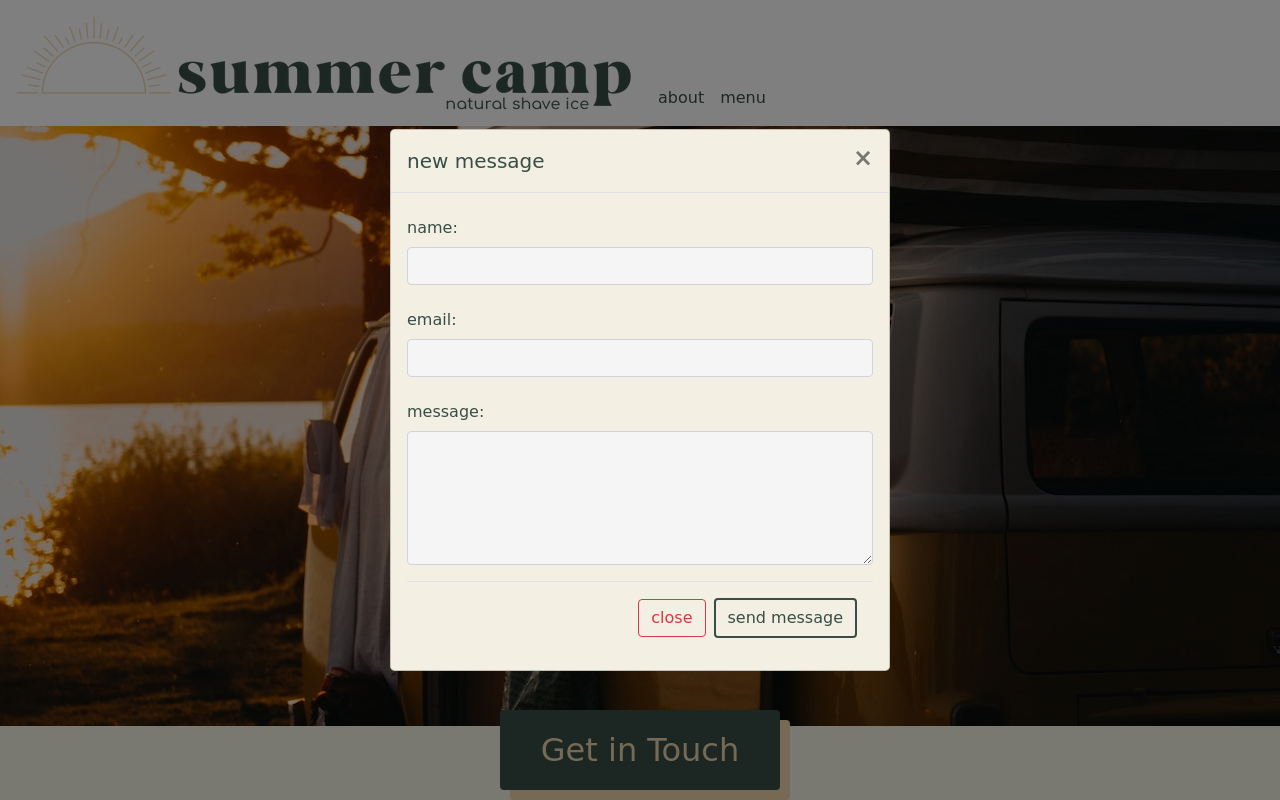
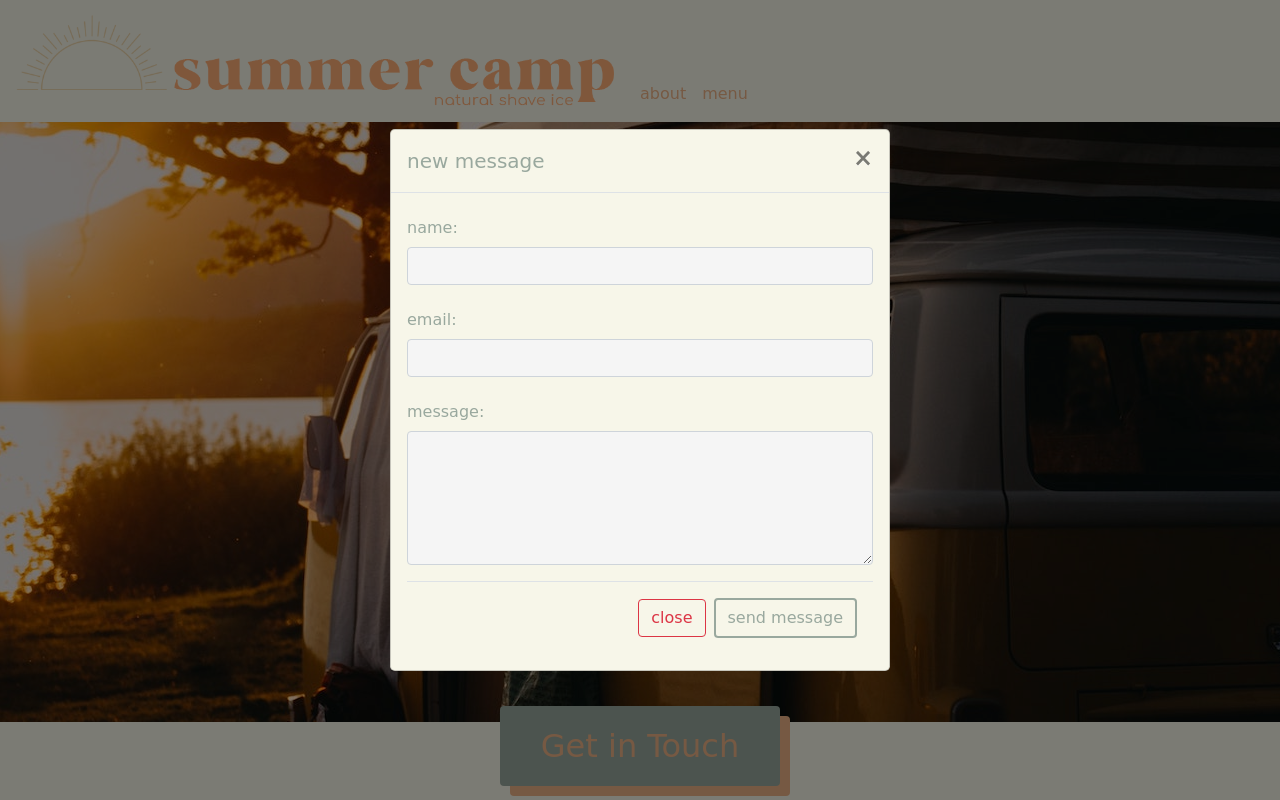
Before and after one commit to jonhooton/summercamptx, a plain HTML site: page index.html in a window 1280 px wide. Both pictures are taken after a click on the button "Get in Touch". Shown: the top 800 px of the page. Drawn offline with nearby package versions, Linux system fonts and the light colour scheme; a web font is replaced by a local one.

Commit message:
updated home page

```diff
--- a/index.html
+++ b/index.html
@@ -28,8 +28,9 @@
     <script src="https://use.fontawesome.com/0a8a1796f7.js"></script>
   </head>
   <body>
+    <header>
       <nav id="mainNavbar" class="navbar navbar-expand-sm navbar-light align-items-end justify-content-end">
-      <a class="navbar-brand" href="#"><img class="img-fluid" src="assets/summer-camp-logo-header.png"></a>
+        <a class="navbar-brand" href="#"><img class="img-fluid" width="600px" src="assets/header-logo.png"></a>
         <button
           class="navbar-toggler mb-2"
           type="button"
@@ -52,9 +53,9 @@
               <a class="nav-link" href="/menu">menu</a>
             </li>
           </ul>
-        <!-- <a href="/winter"><i class="fa fa-moon-o" aria-hidden="true" style="color: #384d46;"></i></a> -->
         </div>
       </nav>
+    </header>
 
     <div class="jumbotron jumbotron-fluid parallax" id="homeJumbo">
       <div class="d-flex justify-content-center">
--- a/site.css
+++ b/site.css
@@ -1,7 +1,7 @@
 body {
-  background: #f3f0e3;
+  background: #f7f6e9;
   font-family: 'Shrikhand', cursive;
-  color: #384d46;
+  color: #99A89E;
 }
 
 p {
@@ -13,7 +13,7 @@ li {
 }
 
 a {
-  color: #f3f0e3;
+  color: #f7f6e9;
 }
 
 a:hover {
@@ -45,8 +45,8 @@ a:hover {
 }
 
 .footer {
-  background-color: #384d46;
-  color: #f3f0e3;
+  background-color: #99A89E;
+  color: #f7f6e9;
   height: 250px;
   max-width: 100%;
   margin: 0 auto;
@@ -70,7 +70,7 @@ a:hover {
 }
 
 .modal-content {
-  background: #f3f0e3;
+  background: #f7f6e9;
 }
 
 .modal-content input {
@@ -86,15 +86,15 @@ a:hover {
 }
 
 .btn-green-outline {
-  background-color: #f3f0e3;
-  border: 2px solid #384d46;
-  color: #384d46;
+  background-color: #f7f6e9;
+  border: 2px solid #99A89E;
+  color: #99A89E;
 }
 
 .btn-green-outline:hover {
-  background-color: #384d46;
-  border: 2px solid #384d46;
-  color: #f3f0e3;
+  background-color: #99A89E;
+  border: 2px solid #99A89E;
+  color: #f7f6e9;
 }
 
 .email-form {
@@ -103,28 +103,27 @@ a:hover {
 
 .btn-email {
   background-color: #edd5a9;
-  color: #384d46;
+  color: #99A89E;
 }
 
 .btn-green {
-  background-color: #384d46;
+  background-color: #99A89E;
   font-size: 2rem;
   padding: 15px 40px;
   margin: 0;
-  color: #edd5a9;
-  box-shadow: #edd5a9 10px 10px 0 0 ;
+  color: #edb386;
+  box-shadow: #edb386 10px 10px 0 0 ;
   transition: .2s ease;
 }
 
 .btn-green:hover {
-  color: #edd5a9;
-  background: #384d46;
+  color: #edb386;
+  background: #99A89E;
   box-shadow: none;
   transition: .2s ease;
 }
 
 .navbar {
-  background: white;
   transition: background 500ms;
 }
 
@@ -154,7 +153,7 @@ section.main-info div {
 } */
 
 #mainNavbar .nav-link{
-  color: #384d46;
+  color: #edb386;
 }
 
 #mainNavbar .navbar-nav {
```
Also changed, not shown: assets/Summer Camp name logo.png (deleted), assets/header-logo.png (added). Lines whose indentation alone changed are shown as unchanged.
